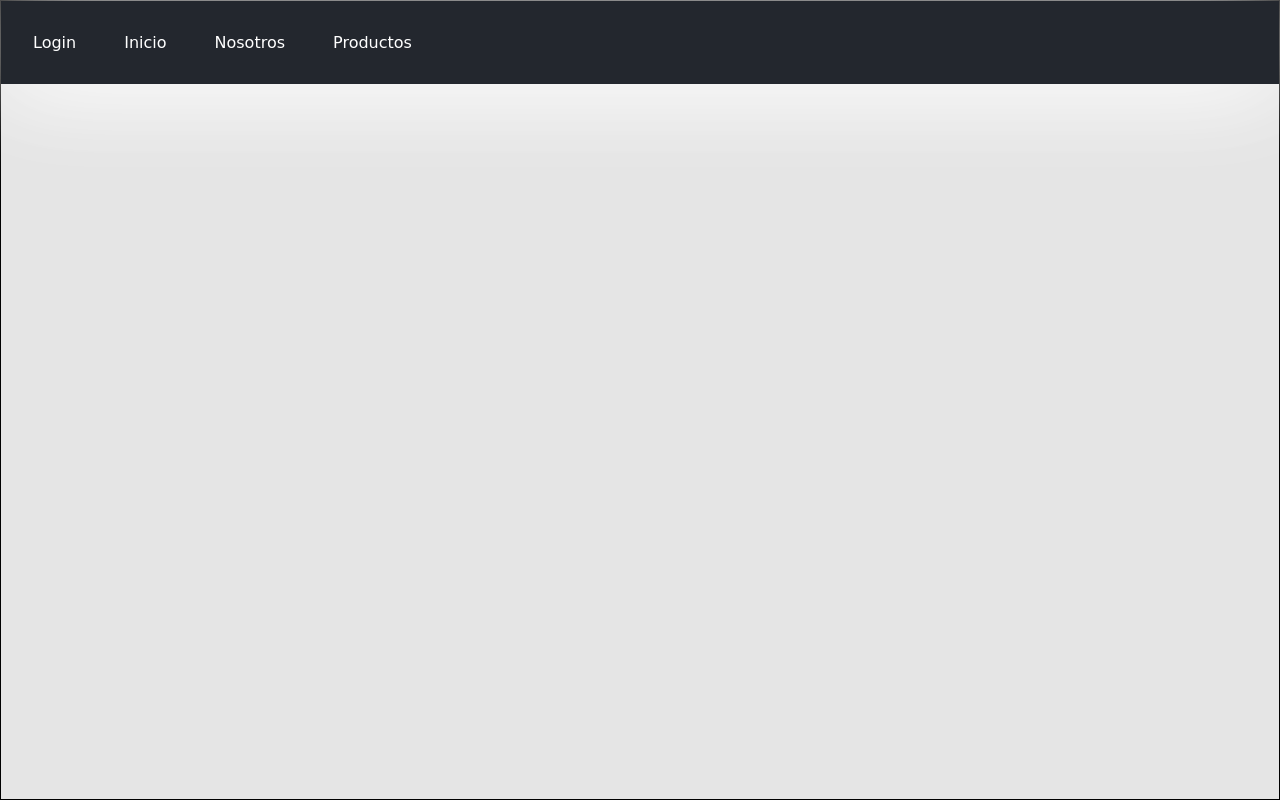
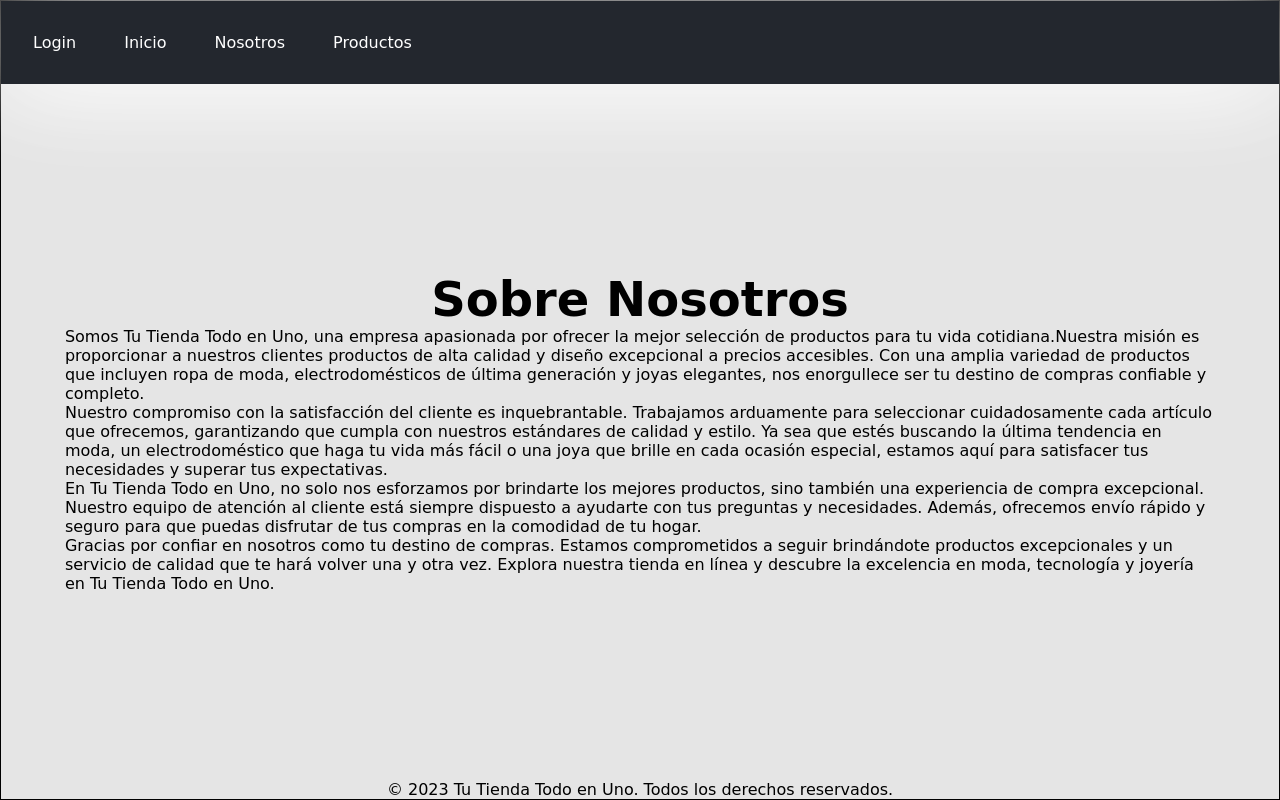
Before and after one commit to daniDev6/primeraEntregaCodo-codo, a plain HTML site: page paginas/nostotros.html in a window 1280 px wide. Drawn offline with Linux system fonts and the light colour scheme; a web font is replaced by a local one.

Commit message:
sobre nosotros

```diff
--- a/assets/css/style.css
+++ b/assets/css/style.css
@@ -110,7 +110,14 @@ h2{
 
 
 
-
+.nosotros{
+    display: flex;
+    flex-direction: column;
+    align-items: center;
+    justify-content: center;
+    width: 90%;
+    margin: auto;
+}
 
 
 
--- a/paginas/nostotros.html
+++ b/paginas/nostotros.html
@@ -23,5 +23,19 @@
             <a href="./electronica.html">Productos</a>
         </nav>
     </header>
+    <section class="nosotros">
+        <h2>Sobre Nosotros</h2>
+        <p>Somos Tu Tienda Todo en Uno, una empresa apasionada por ofrecer la mejor selección de productos para tu vida cotidiana.Nuestra misión es proporcionar a nuestros clientes productos de alta calidad y diseño excepcional a precios accesibles. Con una amplia variedad de productos que incluyen ropa de moda, electrodomésticos de última generación y joyas elegantes, nos enorgullece ser tu destino de compras confiable y completo.</p>
+
+        <p>Nuestro compromiso con la satisfacción del cliente es inquebrantable. Trabajamos arduamente para seleccionar cuidadosamente cada artículo que ofrecemos, garantizando que cumpla con nuestros estándares de calidad y estilo. Ya sea que estés buscando la última tendencia en moda, un electrodoméstico que haga tu vida más fácil o una joya que brille en cada ocasión especial, estamos aquí para satisfacer tus necesidades y superar tus expectativas.</p>
+
+        <p>En Tu Tienda Todo en Uno, no solo nos esforzamos por brindarte los mejores productos, sino también una experiencia de compra excepcional. Nuestro equipo de atención al cliente está siempre dispuesto a ayudarte con tus preguntas y necesidades. Además, ofrecemos envío rápido y seguro para que puedas disfrutar de tus compras en la comodidad de tu hogar.</p>
+
+        <p>Gracias por confiar en nosotros como tu destino de compras. Estamos comprometidos a seguir brindándote productos excepcionales y un servicio de calidad que te hará volver una y otra vez. Explora nuestra tienda en línea y descubre la excelencia en moda, tecnología y joyería en Tu Tienda Todo en Uno.</p>
+    </section>
+
+    <footer>
+        <p>&copy; 2023 Tu Tienda Todo en Uno. Todos los derechos reservados.</p>
+    </footer>
 </body>
 </html>
```
